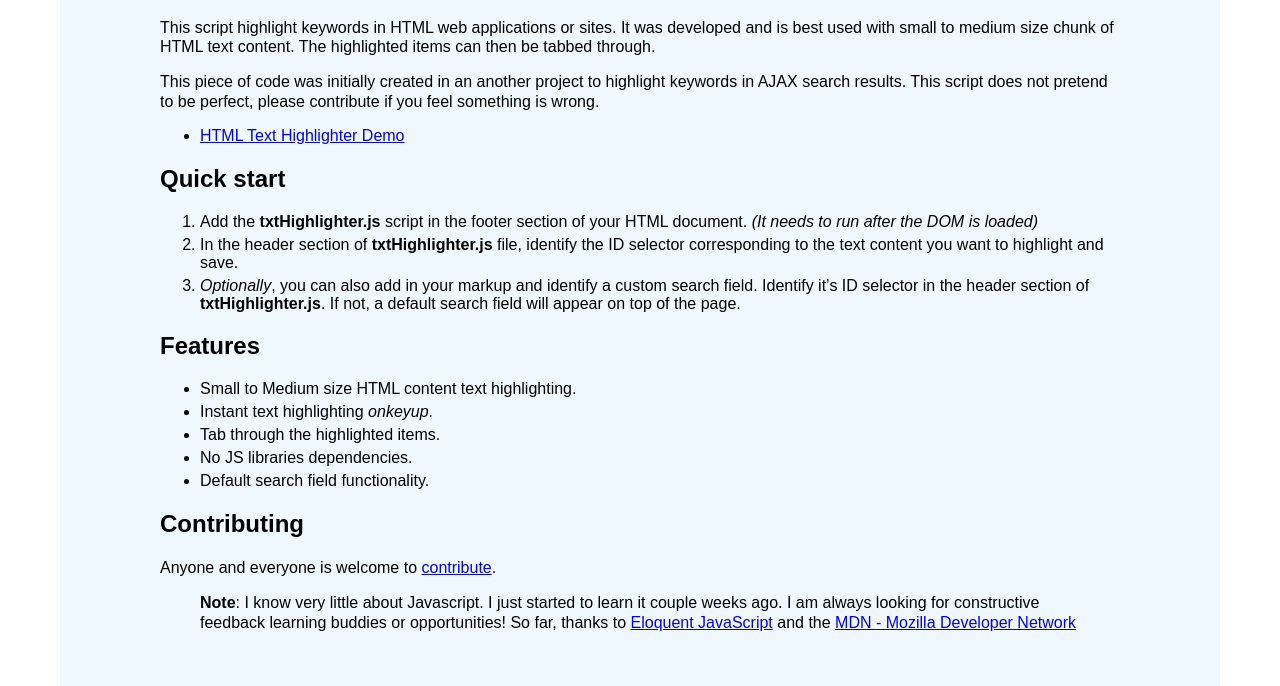
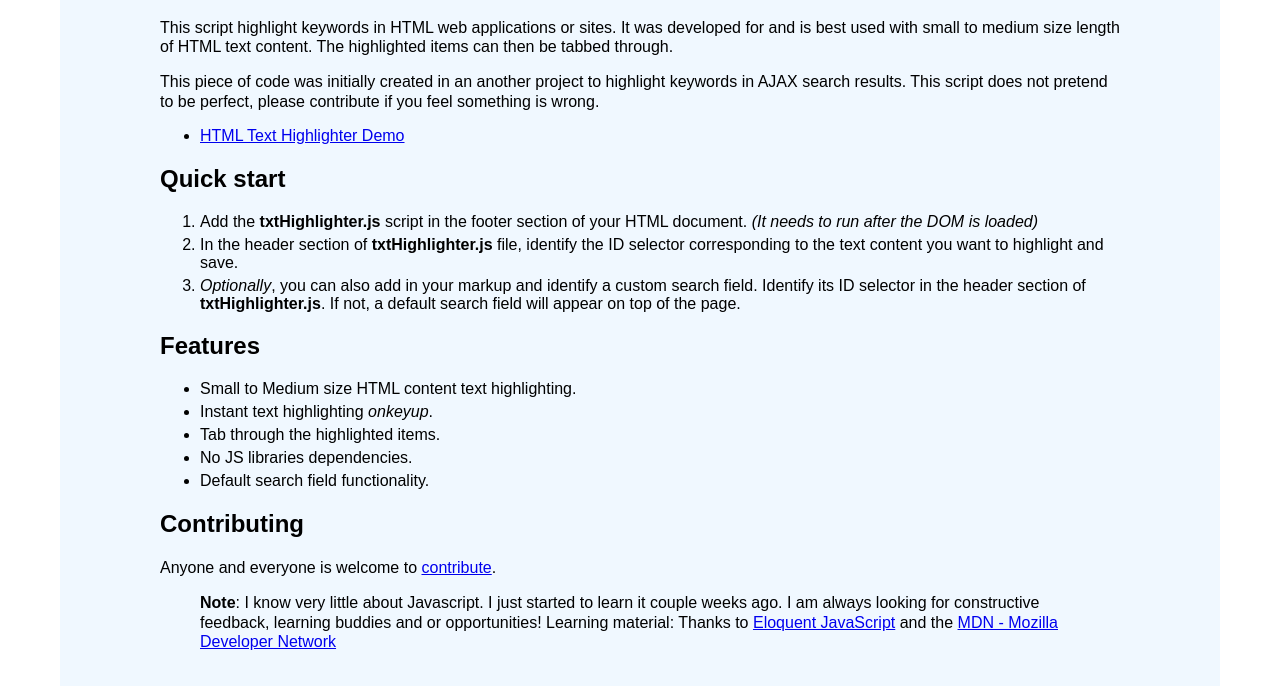
Before and after one commit to drootz/html-text-highlighter, a plain HTML site: page index.html in a window 1280 px wide. Shown: the part 454-1140 px from the top of the page. Drawn offline with Linux system fonts and the light colour scheme.

Commit message:
HTML txt content updated

```diff
--- a/index.html
+++ b/index.html
@@ -300,7 +300,7 @@
         <div id="target" class="target">
             <h1 id="html-text-highlighter">HTML Text Highlighter</h1>
 
-            <p>This script highlight keywords in HTML web applications or sites. It was developed and is best used with small to medium size chunk of HTML text content. The highlighted items can then be tabbed through.</p>
+            <p>This script highlight keywords in HTML web applications or sites. It was developed for and is best used with small to medium size length of HTML text content. The highlighted items can then be tabbed through.</p>
 
             <p>This piece of code was initially created in an another project to highlight keywords in AJAX search results. This script does not pretend to be perfect, please contribute if you feel something is wrong.</p>
 
@@ -338,7 +338,7 @@
 
 
 
-            <li><em>Optionally</em>, you can also add in your markup and identify a custom search field. Identify it’s ID selector in the header section of <strong>txtHighlighter.js</strong>. If not, a default search field will appear on top of the page.</li>
+            <li><em>Optionally</em>, you can also add in your markup and identify a custom search field. Identify its ID selector in the header section of <strong>txtHighlighter.js</strong>. If not, a default search field will appear on top of the page.</li>
             </ol>
 
             <!--
@@ -354,7 +354,7 @@
             <!--
             <pre><code>// JS
 
-            var inputID = &quot;search-field&quot;;
+            var inputID = &quot;custom-search-field&quot;;
 
             </code></pre>
             -->
@@ -375,7 +375,7 @@
 
             <p>Anyone and everyone is welcome to <a href="humans.txt">contribute</a>.</p>
 
-            <blockquote><p><strong>Note</strong>: I know very little about Javascript. I just started to learn it couple weeks ago. I am always looking for constructive feedback learning buddies or opportunities! So far, thanks to <a href="http://eloquentjavascript.net">Eloquent JavaScript</a> and the <a href="https://developer.mozilla.org/en-US/docs/Web/JavaScript">MDN - Mozilla Developer Network</a></p></blockquote>
+            <blockquote><p><strong>Note</strong>: I know very little about Javascript. I just started to learn it couple weeks ago. I am always looking for constructive feedback, learning buddies and or opportunities! Learning material: Thanks to <a href="http://eloquentjavascript.net">Eloquent JavaScript</a> and the <a href="https://developer.mozilla.org/en-US/docs/Web/JavaScript">MDN - Mozilla Developer Network</a></p></blockquote>
             <!-- ##END MARKED WRAPPER## -->
 
 
```
